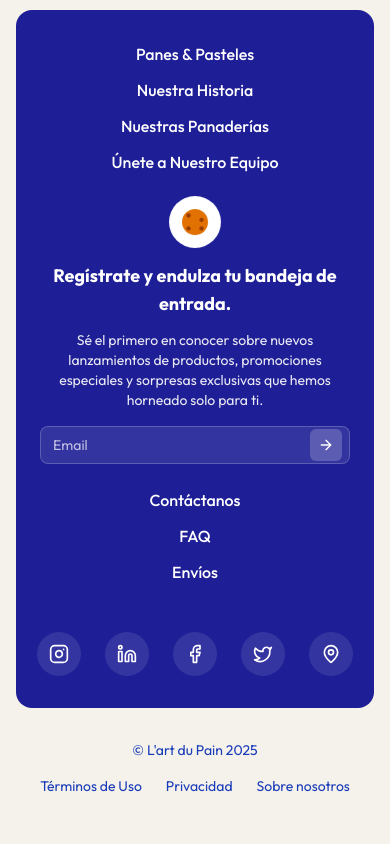
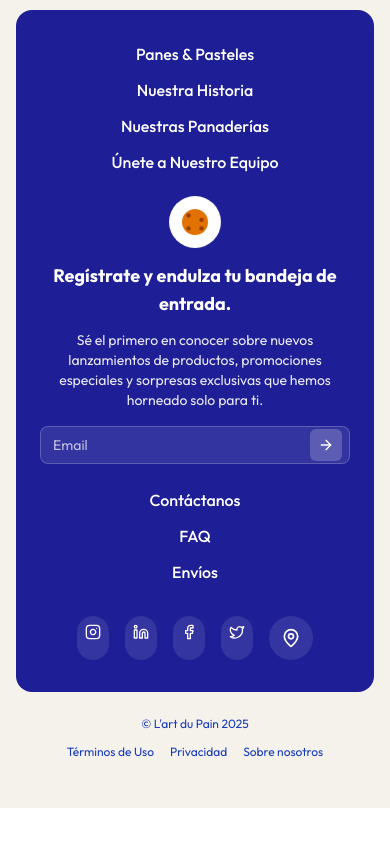
Before and after one commit to MGeovany/bakery-fndrs, a Next.js app: page / in a window 390 px wide. Shown: the part 3565-4409 px from the top of the page. After the commit the page ends 4373 px from the top, so only its background shows below. Built offline with nearby package versions, Linux system fonts and the light colour scheme; a web font is replaced by a local one.

Commit message:
fix: build issues

```diff
--- a/src/components/layout/Footer.tsx
+++ b/src/components/layout/Footer.tsx
@@ -294,13 +294,13 @@ export const Footer: React.FC = () => {
           {/* Social Media Icons */}
           <div
             ref={socialIconsRef}
-            className="mt-12 flex justify-center space-x-6"
+            className="mt-8 flex justify-center space-x-4 sm:mt-12 sm:space-x-6"
           >
             <a
               href="https://www.instagram.com/the.fndrs"
               target="_blank"
               rel="noopener noreferrer"
-              className="rounded-full bg-white/10 p-3 text-white transition-all duration-300 hover:scale-110 hover:bg-white/20"
+              className="rounded-full bg-white/10 p-2 text-white transition-all duration-300 hover:scale-110 hover:bg-white/20 sm:p-3"
               aria-label="Síguenos en Instagram"
               onMouseEnter={(e) => {
                 gsap.to(e.currentTarget, {
@@ -319,13 +319,13 @@ export const Footer: React.FC = () => {
                 });
               }}
             >
-              <Instagram className="h-5 w-5" />
+              <Instagram className="h-4 w-4 sm:h-5 sm:w-5" />
             </a>
             <a
               href="https://www.linkedin.com/company/the-fndrs/"
               target="_blank"
               rel="noopener noreferrer"
-              className="rounded-full bg-white/10 p-3 text-white transition-all duration-300 hover:scale-110 hover:bg-white/20"
+              className="rounded-full bg-white/10 p-2 text-white transition-all duration-300 hover:scale-110 hover:bg-white/20 sm:p-3"
               aria-label="Síguenos en LinkedIn"
               onMouseEnter={(e) => {
                 gsap.to(e.currentTarget, {
@@ -344,13 +344,13 @@ export const Footer: React.FC = () => {
                 });
               }}
             >
-              <Linkedin className="h-5 w-5" />
+              <Linkedin className="h-4 w-4 sm:h-5 sm:w-5" />
             </a>
             <a
               href="https://www.instagram.com/the.fndrs"
               target="_blank"
               rel="noopener noreferrer"
-              className="rounded-full bg-white/10 p-3 text-white transition-all duration-300 hover:scale-110 hover:bg-white/20"
+              className="rounded-full bg-white/10 p-2 text-white transition-all duration-300 hover:scale-110 hover:bg-white/20 sm:p-3"
               aria-label="Síguenos en Facebook"
               onMouseEnter={(e) => {
                 gsap.to(e.currentTarget, {
@@ -369,13 +369,13 @@ export const Footer: React.FC = () => {
                 });
               }}
             >
-              <Facebook className="h-5 w-5" />
+              <Facebook className="h-4 w-4 sm:h-5 sm:w-5" />
             </a>
             <a
               href="https://www.instagram.com/the.fndrs"
               target="_blank"
               rel="noopener noreferrer"
-              className="rounded-full bg-white/10 p-3 text-white transition-all duration-300 hover:scale-110 hover:bg-white/20"
+              className="rounded-full bg-white/10 p-2 text-white transition-all duration-300 hover:scale-110 hover:bg-white/20 sm:p-3"
               aria-label="Síguenos en Twitter"
               onMouseEnter={(e) => {
                 gsap.to(e.currentTarget, {
@@ -394,7 +394,7 @@ export const Footer: React.FC = () => {
                 });
               }}
             >
-              <Twitter className="h-5 w-5" />
+              <Twitter className="h-4 w-4 sm:h-5 sm:w-5" />
             </a>
             <a
               href="/sucursales"
@@ -425,10 +425,10 @@ export const Footer: React.FC = () => {
         {/* Bottom Footer */}
         <div
           ref={bottomFooterRef}
-          className="mt-8 flex flex-col items-center justify-between space-y-4 text-sm text-blue-800 lg:flex-row lg:space-y-0"
+          className="mt-6 flex flex-col items-center justify-between space-y-3 text-xs text-blue-800 sm:mt-8 sm:space-y-4 sm:text-sm lg:flex-row lg:space-y-0"
         >
           <p className="font-outfit">© L&apos;art du Pain 2025</p>
-          <div className="flex space-x-6">
+          <div className="flex flex-wrap justify-center space-x-4 sm:space-x-6">
             <a
               href="/terminos"
               className="font-outfit transition-colors hover:text-blue-600"
--- a/src/components/sections/BelieveSection.tsx
+++ b/src/components/sections/BelieveSection.tsx
@@ -83,12 +83,11 @@ export const BelieveSection: React.FC = () => {
               <div className="absolute -top-2 -right-2 rotate-12 transform sm:-top-4 sm:-right-4">
                 <Image
                   src="/cheesecake.png"
-                  className="rounded-xl border-2 border-white shadow-lg sm:border-4"
+                  className="h-20 w-20 rounded-xl border-2 border-white shadow-lg sm:h-32 sm:w-32 sm:border-4 lg:h-36 lg:w-36"
                   alt="Cheesecake artesanal"
                   width={100}
                   height={100}
                   style={{ objectFit: "cover" }}
-                  className="h-20 w-20 rounded-xl border-2 border-white shadow-lg sm:h-32 sm:w-32 sm:border-4 lg:h-36 lg:w-36"
                 />
               </div>
             </div>
--- a/src/styles/globals.css
+++ b/src/styles/globals.css
@@ -113,6 +113,102 @@ html.lenis {
 /* Ensure no horizontal overflow */
 body {
   overflow-x: hidden;
+}
+
+/* Responsive utilities */
+@media (max-width: 640px) {
+  .container {
+    padding-left: 1rem;
+    padding-right: 1rem;
+  }
+}
+
+/* Touch device optimizations */
+@media (hover: none) and (pointer: coarse) {
+  /* Disable hover effects on touch devices */
+  .hover-disabled {
+    pointer-events: none;
+  }
+
+  /* Increase touch targets */
+  button,
+  a {
+    min-height: 44px;
+    min-width: 44px;
+  }
+}
+
+/* High DPI display optimizations */
+@media (-webkit-min-device-pixel-ratio: 2), (min-resolution: 192dpi) {
+  /* Optimize for retina displays */
+  .crisp-edges {
+    image-rendering: -webkit-optimize-contrast;
+    image-rendering: crisp-edges;
+  }
+}
+
+/* Responsive typography utilities */
+.text-responsive-xs {
+  font-size: 0.75rem; /* 12px */
+  line-height: 1rem; /* 16px */
+}
+
+@media (min-width: 640px) {
+  .text-responsive-xs {
+    font-size: 0.875rem; /* 14px */
+    line-height: 1.25rem; /* 20px */
+  }
+}
+
+.text-responsive-sm {
+  font-size: 0.875rem; /* 14px */
+  line-height: 1.25rem; /* 20px */
+}
+
+@media (min-width: 640px) {
+  .text-responsive-sm {
+    font-size: 1rem; /* 16px */
+    line-height: 1.5rem; /* 24px */
+  }
+}
+
+.text-responsive-base {
+  font-size: 1rem; /* 16px */
+  line-height: 1.5rem; /* 24px */
+}
+
+@media (min-width: 640px) {
+  .text-responsive-base {
+    font-size: 1.125rem; /* 18px */
+    line-height: 1.75rem; /* 28px */
+  }
+}
+
+/* Responsive spacing utilities */
+.spacing-responsive-sm {
+  margin: 0.5rem;
+}
+
+@media (min-width: 640px) {
+  .spacing-responsive-sm {
+    margin: 1rem;
+  }
+}
+
+.spacing-responsive-md {
+  margin: 1rem;
+}
+
+@media (min-width: 640px) {
+  .spacing-responsive-md {
+    margin: 1.5rem;
+  }
+}
+
+@media (min-width: 1024px) {
+  .spacing-responsive-md {
+    margin: 2rem;
+  }
 }
 
 /* Hide scrollbar on all containers */
```
